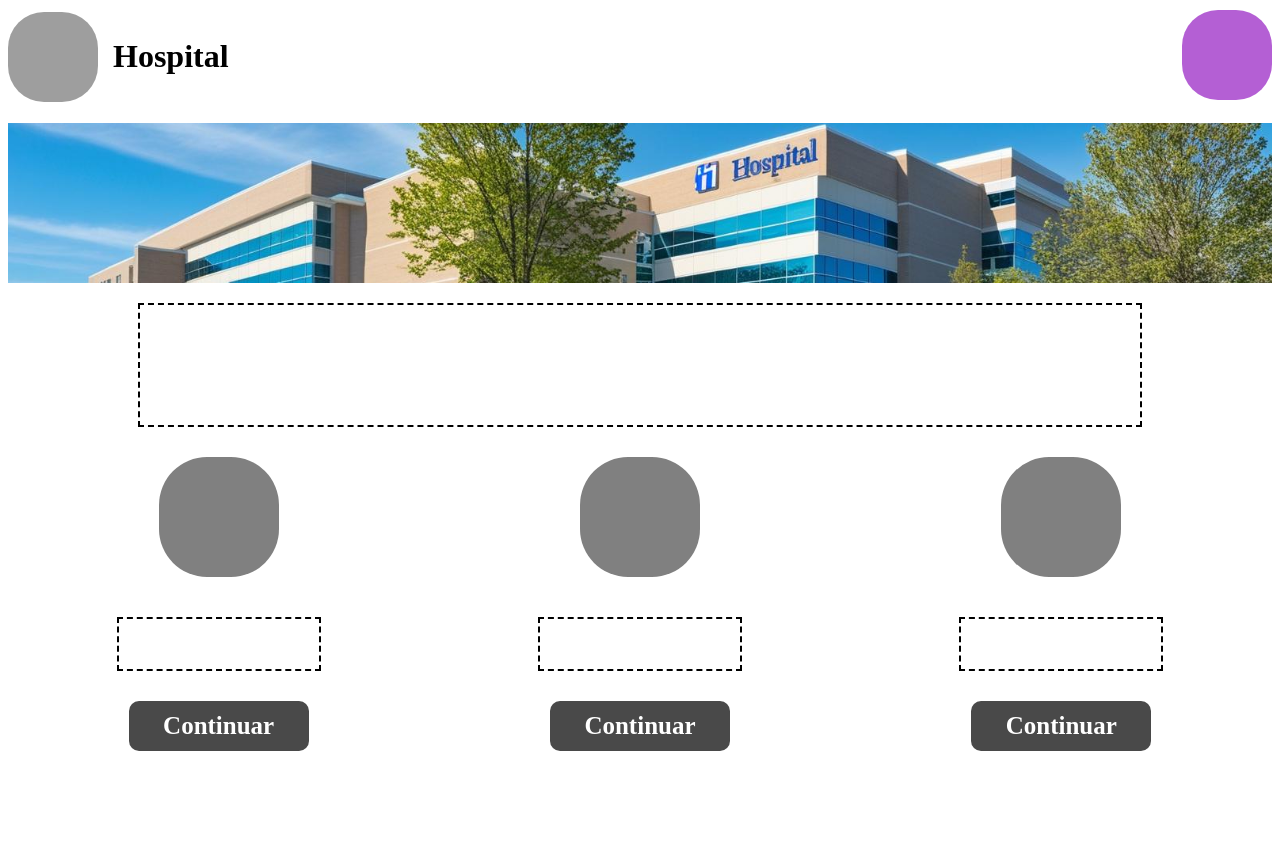
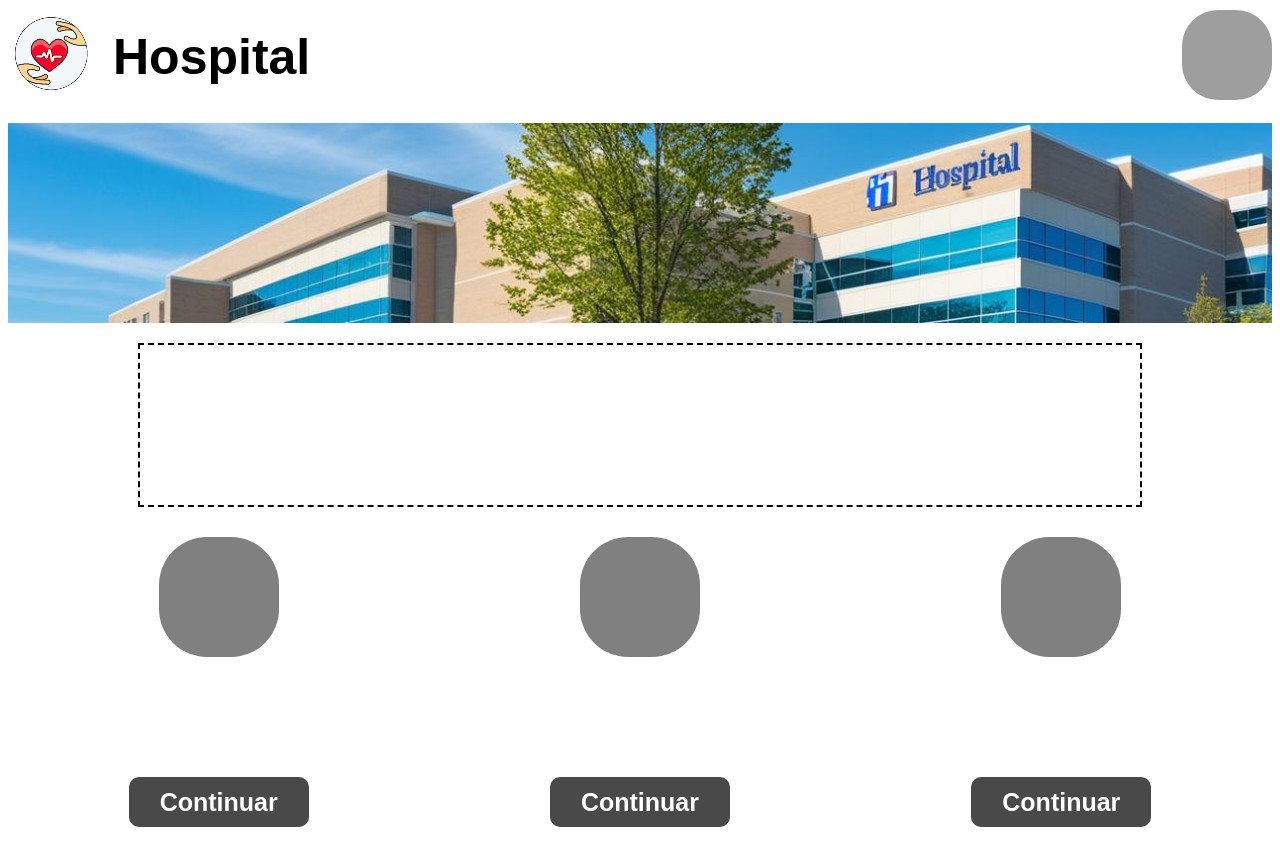
Before and after one commit to Roroma24/Proyecto, a Flask app: page / in a window 1280 px wide. Before the commit the page ends 751 px from the top, so only its background shows below. Run offline with Flask 3, Linux system fonts and the light colour scheme; grey boxes are pictures that could not be loaded.

Commit message:
Se devuelve la forma actual de styles.css

```diff
--- a/app/static/css/styles.css
+++ b/app/static/css/styles.css
@@ -14,6 +14,7 @@ Este archivo contiene los estilos CSS para la página de inicio de la aplicació
 /* Estilo para el fondo de la página */
 body{
     background-color: #fff; /* Fondo blanco para toda la página */
+    font-family: Arial, sans-serif;
 }
 
 /* Contenedor principal que usa flexbox */
@@ -44,7 +45,7 @@ body{
 .icon{
     width: 90px; /* Ancho de cada icono */
     height: 90px; /* Alto de cada icono */
-    background-image: url('imagen/logo.jpeg'); /* Fondo rojo para los iconos */
+    background-image: url('imagen/logo.png'); /* Fondo rojo para los iconos */
     border-radius: 40%; /* Bordes redondeados para darle forma circular */
 }
 
@@ -52,7 +53,9 @@ body{
 .btn{
     width: 90px; /* Ancho del botón */
     height: 90px; /* Alto del botón */
-    background-color: #b45fd4; /* Fondo morado para el botón */
+    background-color: #fff; /* Fondo morado para el botón */
+    background-image: url('imagen/logoregistro.png');
+    background-size: cover;
     border-radius: 40%; /* Bordes redondeados para darle forma circular */
     border: none; /* Sin borde por defecto */
     cursor: pointer; /* Muestra un puntero al pasar sobre el botón */
@@ -101,12 +104,14 @@ body{
 }
 
 .titulo-principal{
+    font-size: 50px;
+    font-weight: bold;
     margin: 0;
 }
 
 .image{
     width: auto; /* El ancho de la imagen se ajusta automáticamente */
-    height: 160px; /* Alto de la imagen */
+    height: 200px; /* Alto de la imagen */
     background-image: url('imagen/index.jpg'); /* Fondo suave para la imagen */
     background-size: cover;
     background-repeat: no-repeat;
@@ -116,7 +121,7 @@ body{
 /* Caja con borde punteado */
 .dashed-box {
     width: 1000px; /* Ancho de la caja */
-    height: 120px; /* Alto de la caja */
+    height: 160px; /* Alto de la caja */
     border: 2px dashed #000000; /* Borde punteado negro */
     margin: 10px auto; /* Márgenes automáticos para centrarla */
 }
@@ -132,9 +137,11 @@ body{
 
 /* Título con borde punteado */
 .title{
+    display: flex;
+    align-items: center;
+    justify-content: center;
     width: 200px; /* Ancho del título */
     height: 50px; /* Alto del título */
-    border: 2px dashed #000000; /* Borde punteado negro */
     margin: 10px auto; /* Márgenes automáticos para centrar */
 }
 
```
